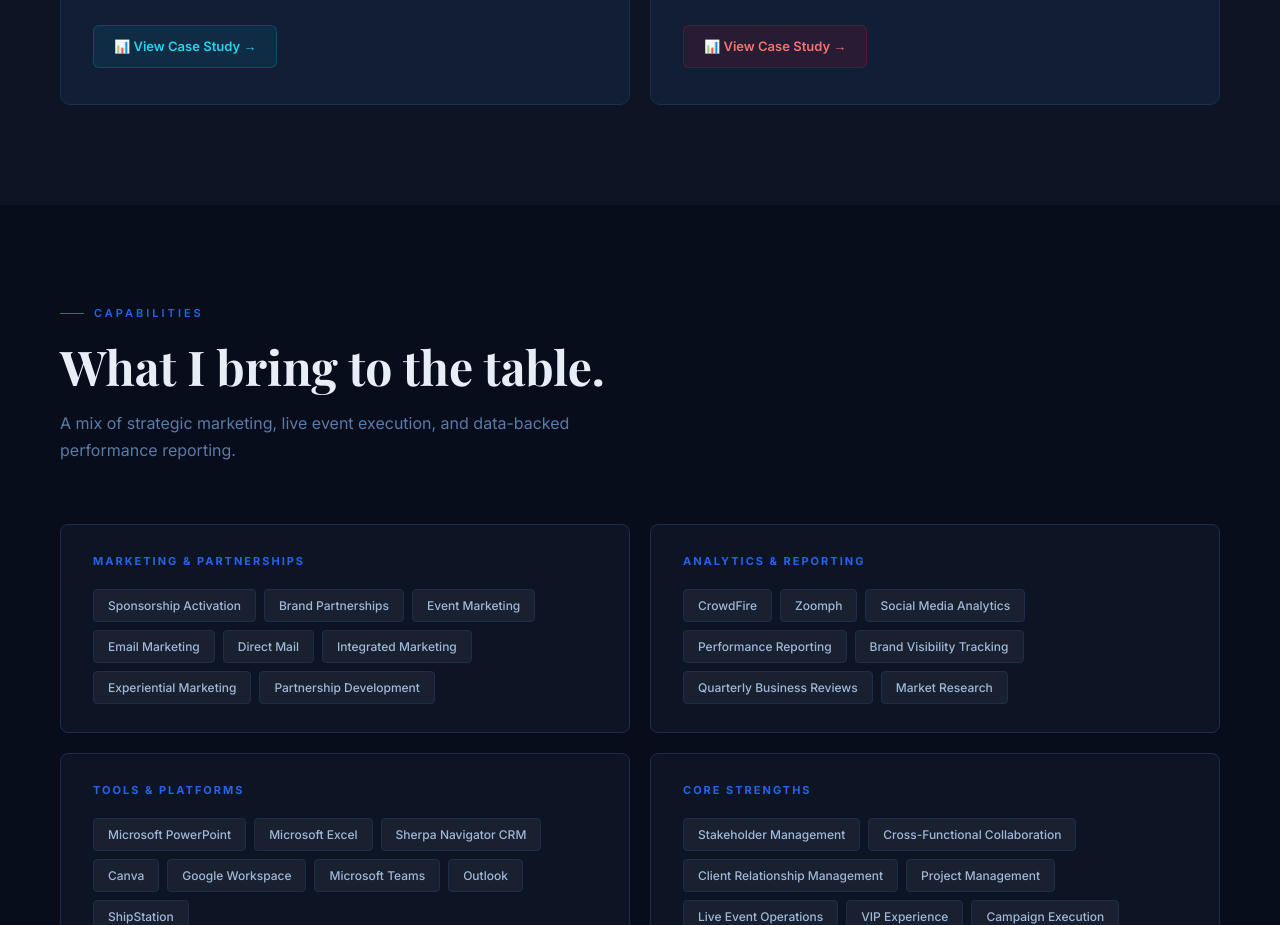
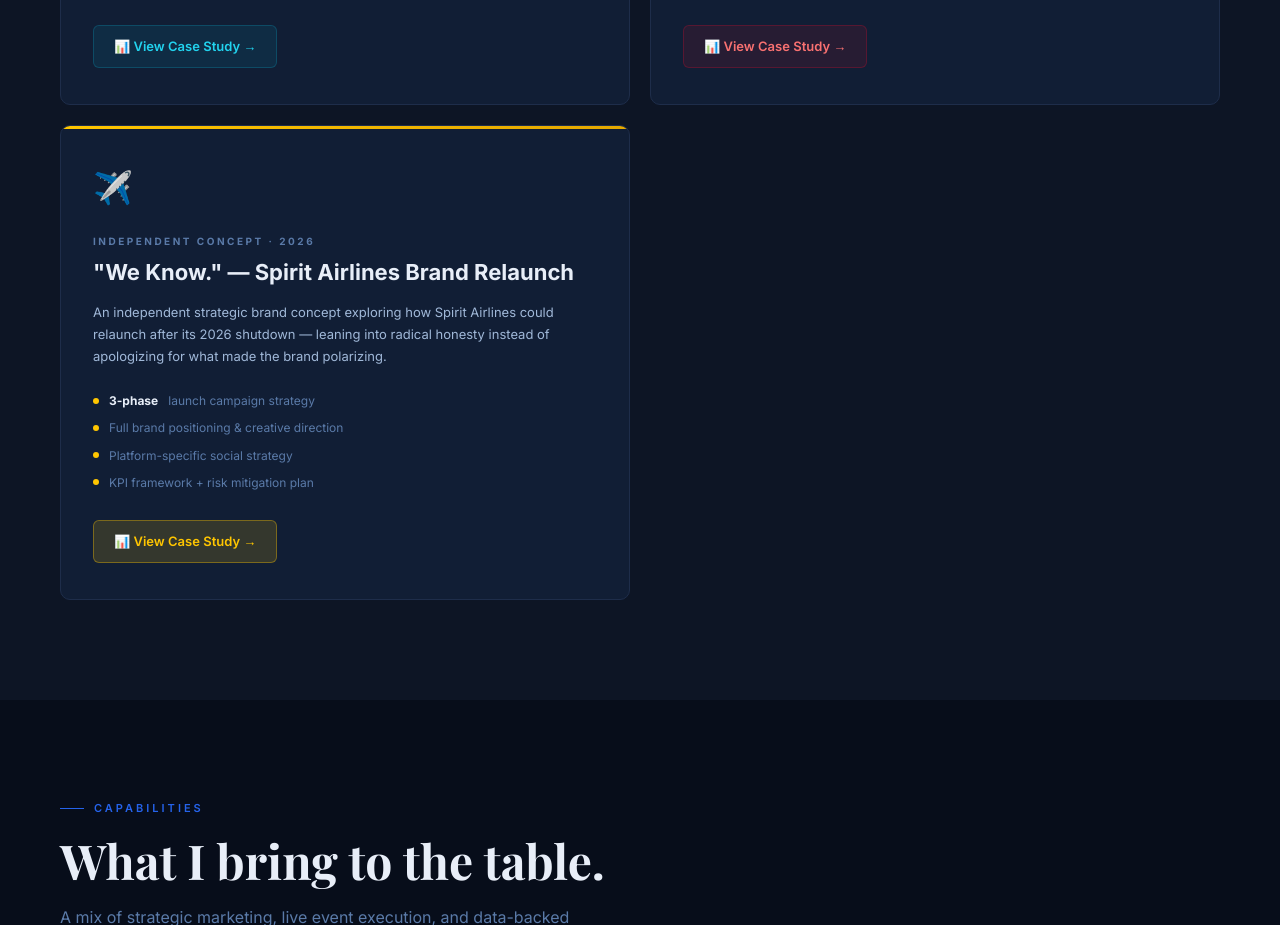
Before and after one commit to AdamHicks67/adam-hicks-portfolio, a plain HTML site: page index.html in a window 1280 px wide. Shown: the part 3687-4612 px from the top of the page. Drawn offline with nearby package versions, Linux system fonts and the light colour scheme; a web font is replaced by a local one.

Commit message:
Add files via upload

```diff
--- a/index.html
+++ b/index.html
@@ -88,6 +88,7 @@
   .work-card.gold::before { background: linear-gradient(90deg, var(--gold), #f97316); }
   .work-card.teal::before { background: linear-gradient(90deg, #0891b2, #0e7490); }
   .work-card.red::before { background: linear-gradient(90deg, #c8102e, #991b1b); }
+  .work-card.spirit::before { background: linear-gradient(90deg, #FFC600, #E4A800); }
   .work-icon { font-size: 32px; margin-bottom: 20px; display: block; }
   .work-org { font-size: 10px; font-weight: 700; letter-spacing: 2.5px; text-transform: uppercase; color: var(--muted); margin-bottom: 10px; }
   .work-title { font-size: 22px; font-weight: 700; color: var(--text); margin-bottom: 14px; line-height: 1.25; }
@@ -336,6 +337,19 @@
       </div>
       <a class="work-btn" style="background:rgba(200,16,46,0.12);color:#f87171;border-color:rgba(200,16,46,0.3)" onclick="openModal('redsox')">📊 View Case Study →</a>
     </div>
+    <div class="work-card spirit fade-up">
+      <span class="work-icon">✈️</span>
+      <div class="work-org">Independent Concept · 2026</div>
+      <div class="work-title">"We Know." — Spirit Airlines Brand Relaunch</div>
+      <div class="work-desc">An independent strategic brand concept exploring how Spirit Airlines could relaunch after its 2026 shutdown — leaning into radical honesty instead of apologizing for what made the brand polarizing.</div>
+      <div class="work-metrics">
+        <div class="metric"><div class="metric-dot" style="background:#FFC600"></div><strong>3-phase</strong> launch campaign strategy</div>
+        <div class="metric"><div class="metric-dot" style="background:#FFC600"></div>Full brand positioning & creative direction</div>
+        <div class="metric"><div class="metric-dot" style="background:#FFC600"></div>Platform-specific social strategy</div>
+        <div class="metric"><div class="metric-dot" style="background:#FFC600"></div>KPI framework + risk mitigation plan</div>
+      </div>
+      <a class="work-btn" style="background:rgba(255,198,0,0.15);color:#FFC600;border-color:rgba(255,198,0,0.35)" onclick="openModal('spirit')">📊 View Case Study →</a>
+    </div>
 
   </div>
 </section>
```
